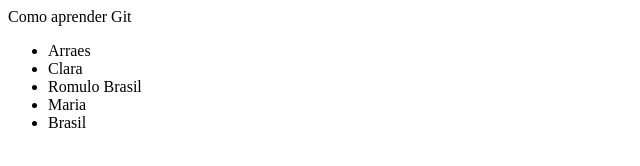
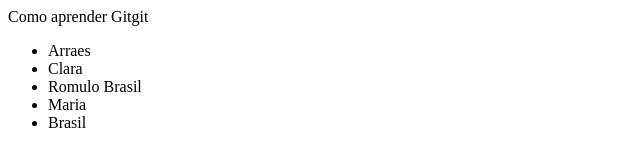
Before and after one commit to Romulo-us-br/Git-1, a plain HTML site: page index.html in a window 1280 px wide. Shown: the full height of the page, 0-640 px from the left. Drawn offline with Linux system fonts and the light colour scheme.

Commit message:
tentando pull request 2

```diff
--- a/index.html
+++ b/index.html
@@ -7,7 +7,7 @@
   <title>Git</title>
 </head>
 <main>
-  Como aprender Git
+  Como aprender Gitgit
   <ul>
     <li>Arraes</li>
     <li>Clara</li>
```
